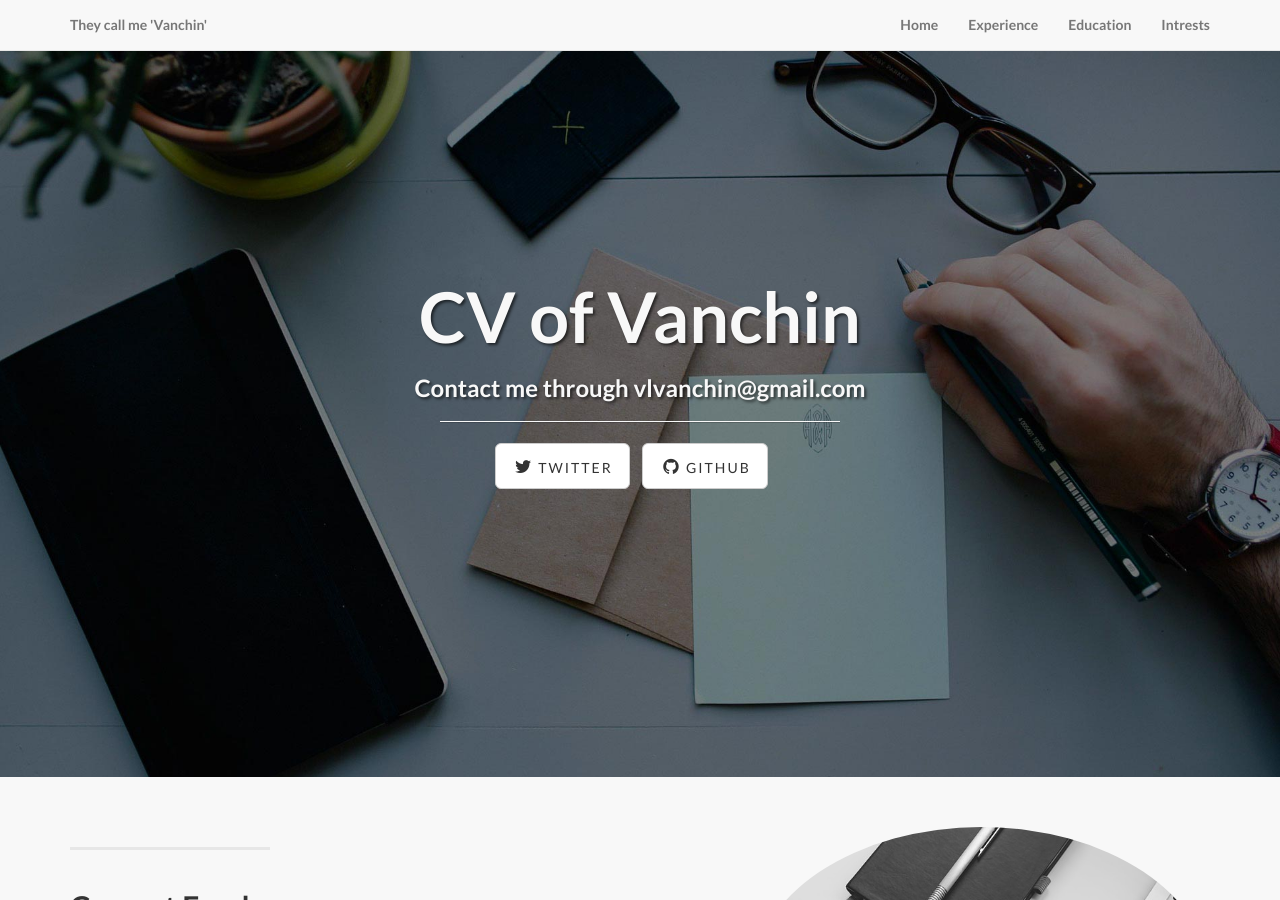
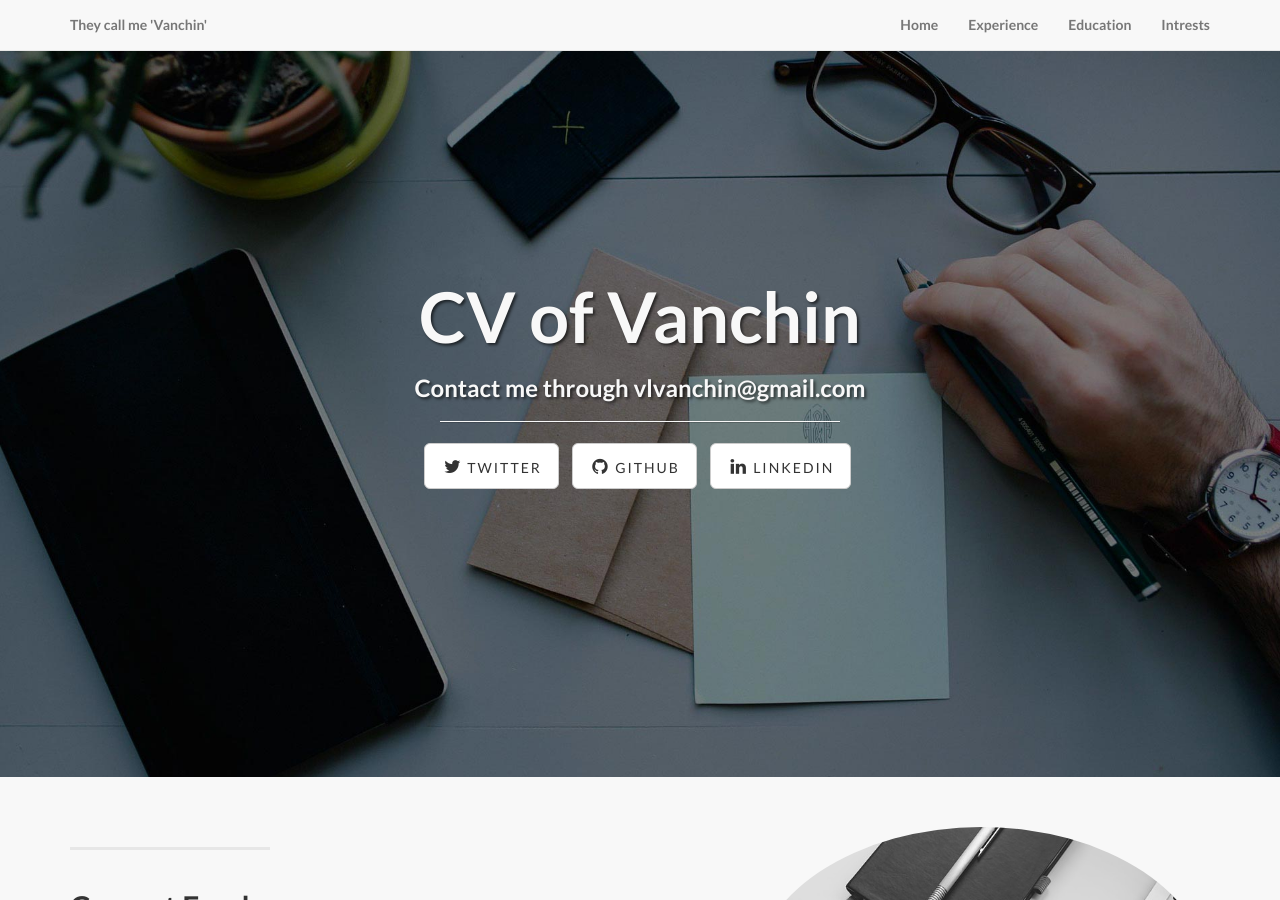
Before and after one commit to vlvanchin/my_site, a Jekyll site: the page built from index.html, in a window 1280 px wide and 900 px high. Built offline with Jekyll 4.4.1, drawn with Linux system fonts in a browser that asks for light colours.

Commit message:
linkedin added

```diff
--- a/_layouts/default.html
+++ b/_layouts/default.html
@@ -87,7 +87,7 @@
                                 <a href="https://github.com/vlvanchin" class="btn btn-default btn-lg"><i class="fa fa-github fa-fw"></i> <span class="network-name">Github</span></a>
                             </li>
                             <li>
-                                <a href="https://www.linkedin.com/in/vanchin-nathan-4672084/" class="btn btn-default btn-lg hidden"><i class="fa fa-linkedin fa-fw"></i> <span class="network-name">Linkedin</span></a>
+                                <a href="https://www.linkedin.com/in/vanchin-nathan-4672084/" class="btn btn-default btn-lg"><i class="fa fa-linkedin fa-fw"></i> <span class="network-name">Linkedin</span></a>
                             </li>
                         </ul>
                     </div>
--- a/index.html
+++ b/index.html
@@ -93,7 +93,7 @@ header-message: Contact me through vlvanchin@gmail.com
                         <a href="https://github.com/vlvanchin" class="btn btn-default btn-lg"><i class="fa fa-github fa-fw"></i> <span class="network-name">Github</span></a>
                     </li>
                     <li>
-                        <a href="#" class="btn btn-default btn-lg hidden"><i class="fa fa-linkedin fa-fw"></i> <span class="network-name">Linkedin</span></a>
+                        <a href="https://www.linkedin.com/in/vanchin-nathan-4672084/" class="btn btn-default btn-lg"><i class="fa fa-linkedin fa-fw"></i> <span class="network-name">Linkedin</span></a>
                     </li>
                 </ul>
             </div>
```
